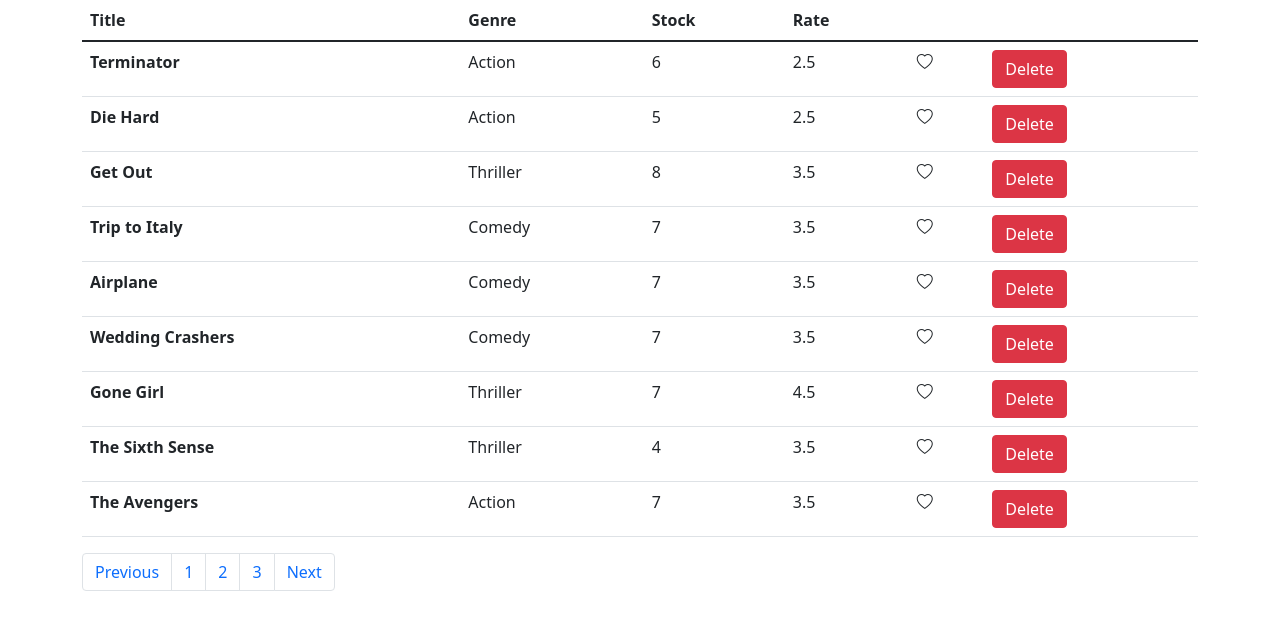
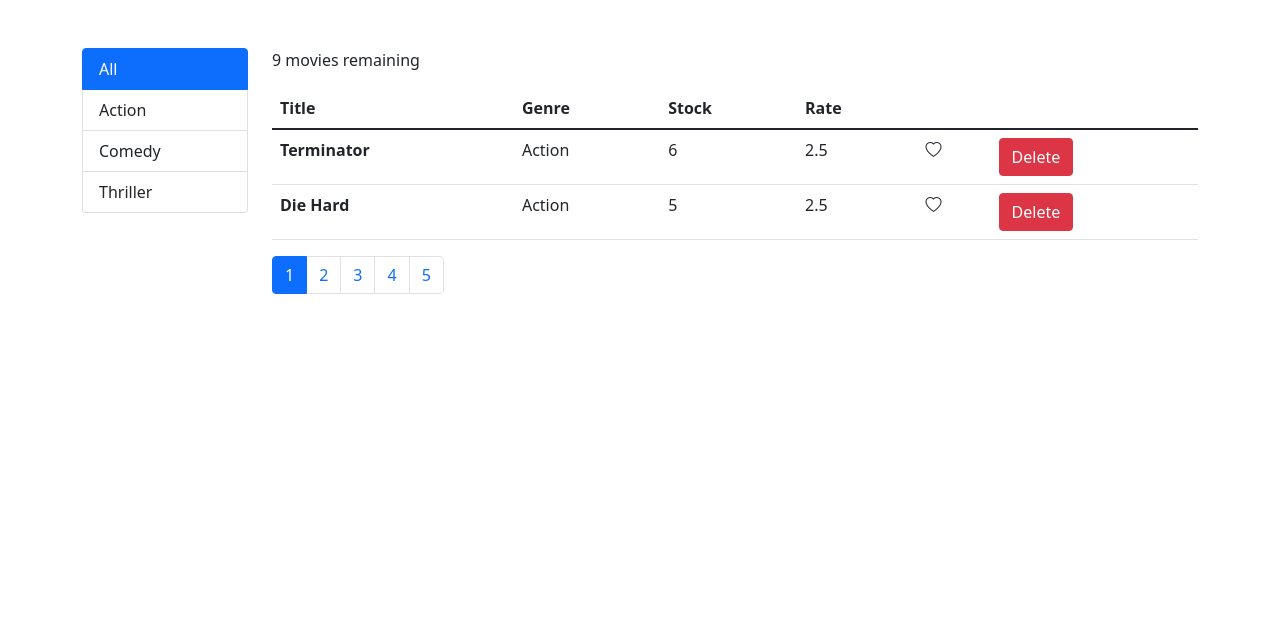
Before and after one commit to jtorresl79c/react-movie-list, a React (Create React App) app: page / in a window 1280 px wide. Shown: the top 630 px of the page. Built offline with nearby package versions, Linux system fonts and the light colour scheme.

Commit message:
Third commit

```diff
--- a/src/App.js
+++ b/src/App.js
@@ -1,41 +1,86 @@
+import Styles from './styles.css'
+
 import React, { Component } from 'react';
-import { getMovies } from './services/fakeMovieService';
+import { getMovies, deleteMovie } from './services/fakeMovieService';
+import { getGenres } from './services/fakeGenreService'
 import Movies from './components/Movies';
 import Paginator from './components/Paginator';
+import GenresList from './components/GenresList';
+import MoviesStatus from './components/MoviesStatus';
 class App extends Component {
     constructor(props){
         super(props);
         this.state = {
             movies: getMovies(),
-            moviesPerPage: 3,
-            actualPage: 4
+            genres: getGenres(),
+            moviesPerPage: 2,
+            actualPage: 1,
+            actualGenreId: 'all'
         }
+        this.updateActualPage = this.updateActualPage.bind(this)
+        this.updateActualGenreId = this.updateActualGenreId.bind(this)
+        this.deleteMovie = this.deleteMovie.bind(this)
+    }
 
+    updateActualGenreId(id){
+        this.setState({actualGenreId: id, actualPage: 1})
+    }
+
+    updateActualPage(pageNumber){
+        this.setState({ actualPage: pageNumber })
+    }
+
+    deleteMovie(id){
+        deleteMovie(id)
+        this.setState({ movies: getMovies() })
     }
 
     render() {
+        const actualGenreId = this.state.actualGenreId
+        let movies = this.state.movies
 
-        const movies = this.state.movies
+        if(actualGenreId != 'all'){
+            movies = movies.filter( movie => movie.genre._id == this.state.actualGenreId)
+        }
+
+        const genres = this.state.genres
 
         const moviesLength = movies.length
         const moviesPerPage = this.state.moviesPerPage
 
         const numberOfPages = Math.ceil(moviesLength/moviesPerPage)
         const actualPage = this.state.actualPage
+
+        // Si estas en la ultima pagina y los eliminas todos, el acutalPage seguira igual, por lo que mostrara una pagina no existente
+        if(numberOfPages < actualPage){
+            this.setState({actualPage: numberOfPages})
+        }
         // console.log(numberOfPages)
 
         const start = (actualPage - 1) * moviesPerPage;
-        const end = (actualPage * moviesPerPage) - 1;
+        const end = (actualPage * moviesPerPage);
 
-        console.log(start)
-        console.log(end)
+        const moviesFiltered = movies.slice(start,end)
+
+        const updateActualPage = this.updateActualPage
+        const updateActualGenreId = this.updateActualGenreId
+        const deleteMovie = this.deleteMovie
+
+        // console.log(start)
+        // console.log(end)
+        // console.log(movies)
+        // console.log(movies.slice(start,end))
 
         return (
-            <div className='container'>
+            <div className='container mt-5'>
                 <div className="row">
+                    <div className="col-2">
+                        <GenresList genres={genres} actualGenreId={actualGenreId} updateActualGenreId={updateActualGenreId}></GenresList>
+                    </div>
                     <div className="col">
-                        <Movies movies={movies}></Movies>
-                        <Paginator numberOfPages={numberOfPages} actualPage={actualPage}></Paginator>
+                        <MoviesStatus moviesLength={moviesLength}></MoviesStatus>
+                        <Movies movies={moviesFiltered} deleteMovie={deleteMovie}></Movies>
+                        <Paginator numberOfPages={numberOfPages} actualPage={actualPage} updateActualPage={updateActualPage}></Paginator>
                     </div>
                 </div>
             </div>
--- /dev/null
+++ b/src/components/GenresList.jsx
@@ -0,0 +1,23 @@
+import React, { Component } from 'react'
+
+export default class GenresList extends Component {
+    constructor(props){
+        super(props)
+    }
+
+    render() {
+        const genres = this.props.genres
+        const actualGenreId = this.props.actualGenreId
+        const updateActualGenreId = this.props.updateActualGenreId
+        return (
+            <ul className="list-group">
+                {/* <li class="list-group-item active" aria-current="true">An active item</li>
+                <li class="list-group-item">A second item</li> */}
+                <li onClick={ () => updateActualGenreId('all') } className={"list-group-item pointer" + ( 'all' === actualGenreId ? ' active' : '' )}>All</li>
+                {
+                    genres.map( genre => <li onClick={ () => updateActualGenreId(genre._id) } className={"list-group-item pointer" + ( genre._id === actualGenreId ? ' active' : '' )} key={genre._id}>{genre.name}</li> )
+                }
+            </ul>
+        )
+    }
+}
--- a/src/components/Movies.jsx
+++ b/src/components/Movies.jsx
@@ -9,6 +9,7 @@
 
     render() {
         const movies = this.props.movies
+        const deleteMovie = this.props.deleteMovie
         return (
             <table className='table table-stripped table-hover w-100'>
                 <thead>
@@ -35,7 +36,7 @@
                                     <i className="bi bi-heart"></i>
                                 </td>
                                 <td>
-                                    <button className="btn btn-danger">Delete</button>
+                                    <button className="btn btn-danger" onClick={ () => deleteMovie(movie._id) }>Delete</button>
                                 </td>
                             </tr>
                         ))
--- /dev/null
+++ b/src/components/MoviesStatus.jsx
@@ -0,0 +1,8 @@
+import React from 'react'
+
+export default function MoviesStatus(props) {
+    const moviesLength = props.moviesLength
+    return (
+        <p>{moviesLength} movies remaining</p>
+    )
+}
--- a/src/components/Paginator.jsx
+++ b/src/components/Paginator.jsx
@@ -9,16 +9,19 @@
         const numberOfPages = this.props.numberOfPages
         const actualPage = this.props.actualPage
         const pages = []
+
+        const updateActualPage = this.props.updateActualPage
+
         for (let index = 0; index < numberOfPages; index++) {
             let pageLoop = index + 1
-            pages.push(<li key={pageLoop} className={"page-item" + (actualPage === pageLoop ? " active" : '')}><a className="page-link" href="#">{pageLoop}</a></li>)
+            pages.push(<li key={pageLoop} className={"page-item pointer" + (actualPage === pageLoop ? " active" : '')}><a className="page-link" onClick={ () => updateActualPage(pageLoop) }>{pageLoop}</a></li>)
         }
 
         return (
             <ul className="pagination">
-                <li className="page-item"><a className="page-link" href="#">Previous</a></li>
+                {/* <li className="page-item"><a className="page-link" href="#">Previous</a></li> */}
                 {pages}
-                <li className="page-item"><a className="page-link" href="#">Next</a></li>
+                {/* <li className="page-item"><a className="page-link" href="#">Next</a></li> */}
             </ul>
         )
     }
--- a/src/services/fakeMovieService.js
+++ b/src/services/fakeMovieService.js
@@ -69,7 +69,8 @@
 ];
 
 export function getMovies() {
-  return movies;
+  // return movies.slice(0,5);
+  return movies
 }
 
 export function getMovie(id) {
--- /dev/null
+++ b/src/styles.css
@@ -0,0 +1,3 @@
+.pointer {
+	cursor: pointer;
+}
```
